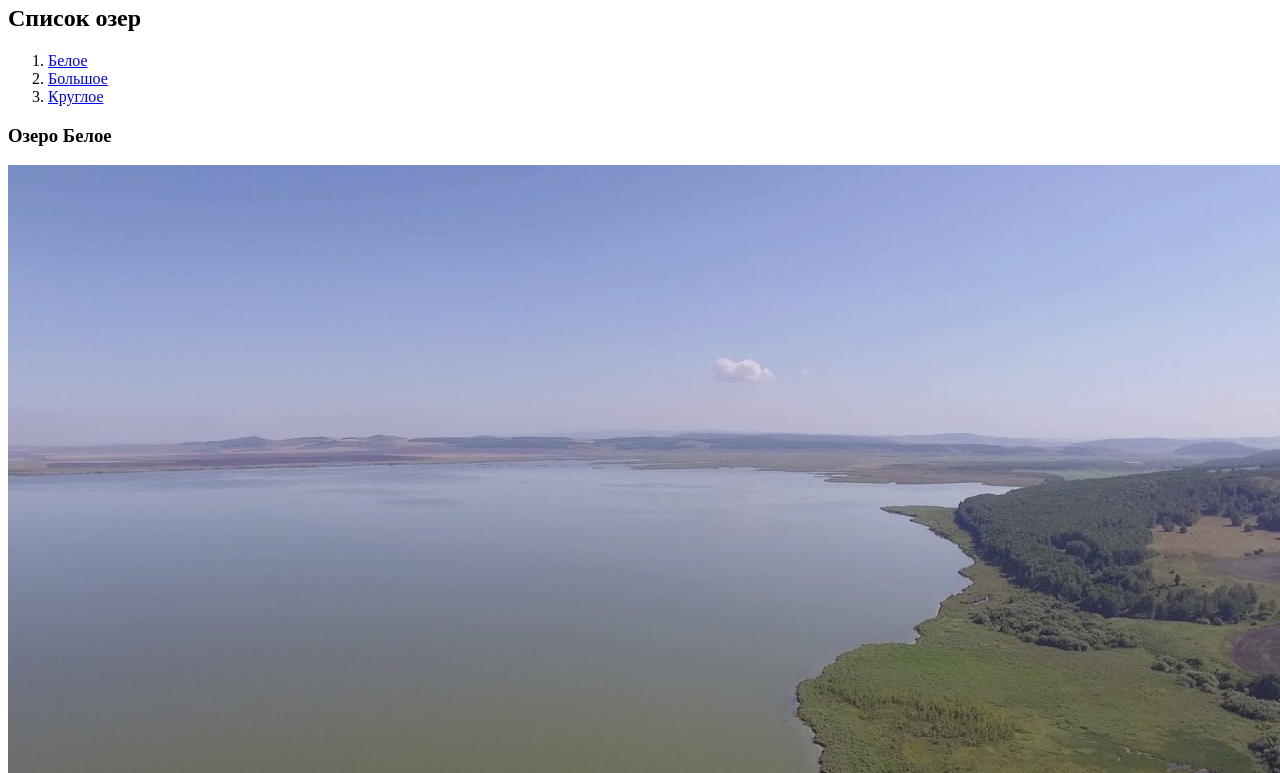
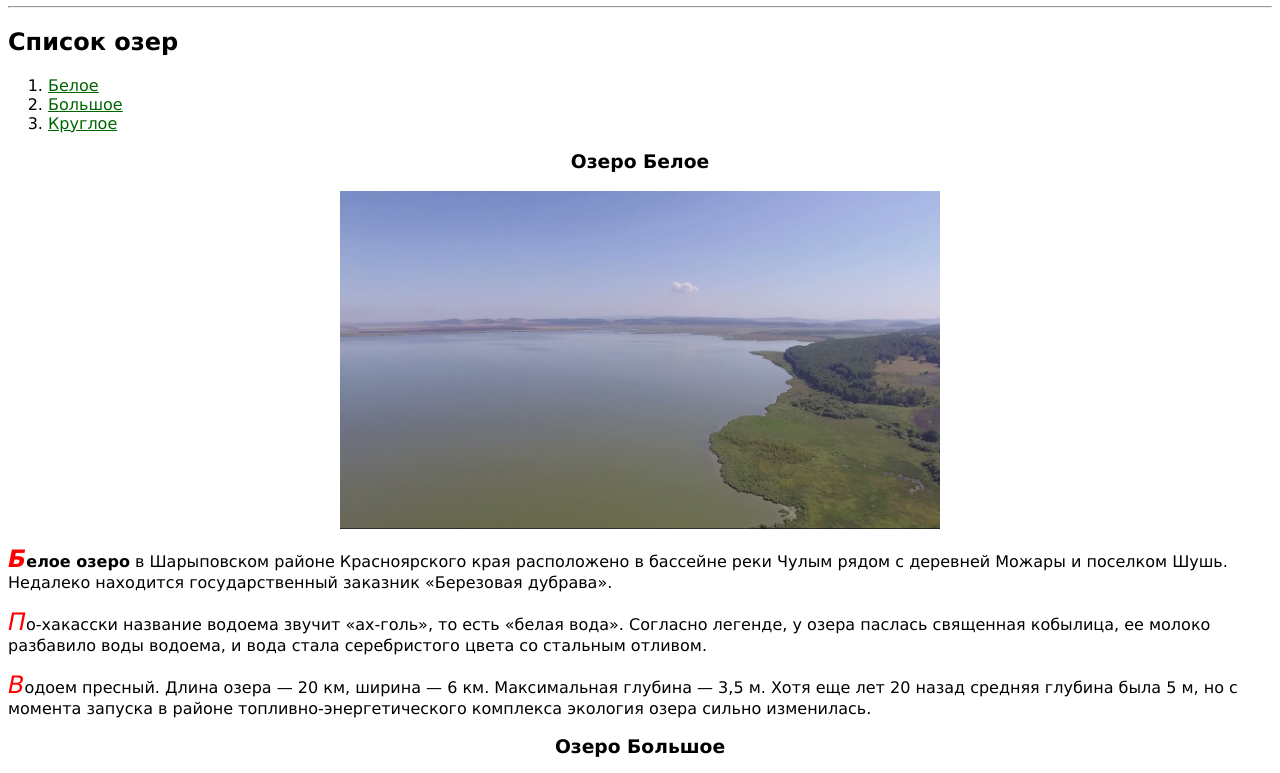
Before and after one commit to Amokke/HTML_CSS, a plain HTML site: page Lesson2/index.html in a window 1280 px wide. Shown: the part 75-848 px from the top of the page. Drawn offline with Linux system fonts and the light colour scheme.

Commit message:
Finish Homework

```diff
--- /dev/null
+++ b/Lesson2/css/style.css
@@ -0,0 +1,22 @@
+body {
+    font-family: Verdana, Geneva, Tahoma, sans-serif;
+}
+h1, h3 {
+    text-align: center;
+}
+h1 {
+    color: blue;
+}
+img {
+    display: block;
+    margin: 0 auto;
+    width: 600px;
+}
+p::first-letter{
+    font-style: italic;
+    font-size: 150%;
+    color: #ff0000;
+}
+a {
+    color: darkgreen;
+}
--- a/Lesson2/index.html
+++ b/Lesson2/index.html
@@ -4,10 +4,12 @@
     <meta charset="UTF-8">
     <meta http-equiv="X-UA-Compatible" content="IE=edge">
     <meta name="viewport" content="width=device-width, initial-scale=1.0">
+    <link rel="stylesheet" href="css/style.css">
     <title>Document</title>
 </head>
 <body>
     <div><h1>Озера Шарыповского района Красноярского края</h1></div>
+    <hr>
     <div>
         <h2>Список озер</h2>
         <ol>
@@ -19,17 +21,17 @@
     </div>
     <div>
             <h3>Озеро Белое</h3>
-            <img src="/Lesson2/image/beloe.jpg" alt="Озеро Белое">
-            <p>Белое озеро в Шарыповском районе Красноярского края расположено в бассейне реки Чулым рядом с деревней Можары и поселком Шушь. Недалеко находится государственный заказник «Березовая дубрава».</p>
+            <img src="image/beloe.jpg" alt="Озеро Белое">
+            <p><strong>Белое озеро</strong> в Шарыповском районе Красноярского края расположено в бассейне реки Чулым рядом с деревней Можары и поселком Шушь. Недалеко находится государственный заказник «Березовая дубрава».</p>
             <p>По-хакасски название водоема звучит «ах-голь», то есть «белая вода». Согласно легенде, у озера паслась священная кобылица, ее молоко разбавило воды водоема, и вода стала серебристого цвета со стальным отливом.</p>
             <p>Водоем пресный. Длина озера — 20 км, ширина — 6 км. Максимальная глубина — 3,5 м. Хотя еще лет 20 назад средняя глубина была 5 м, но с момента запуска в районе топливно-энергетического комплекса экология озера сильно изменилась.</p>
             <h3>Озеро Большое</h3>
-            <img src="/Lesson2/image/bolshoe.jpg" alt="Озеро Большое">
-            <p>Озеро Парное или, как его еще называют, Большое — водоем, расположенный в Шарыповском районе Красноярского края. Первое название связано с близостью к северному берегу села Парная, а вот второе распространено гораздо больше, обусловлено оно тем, что озеро является одним из самых больших в крае. Его длина составляет порядка 12 км, ширина — около 5 км, площадь достигает почти 33 кв. м. Глубина в некоторых местах доходит до 29 метров.</p>
+            <img src="image/bolshoe.jpg" alt="Озеро Большое">
+            <p><strong>Озеро Парное</strong> или, как его еще называют, Большое — водоем, расположенный в Шарыповском районе Красноярского края. Первое название связано с близостью к северному берегу села Парная, а вот второе распространено гораздо больше, обусловлено оно тем, что озеро является одним из самых больших в крае. Его длина составляет порядка 12 км, ширина — около 5 км, площадь достигает почти 33 кв. м. Глубина в некоторых местах доходит до 29 метров.</p>
             <p>Раньше озеро называли Божьим, возможно, наши предки считали эти места священными, на это указывают археологические находки вблизи берегов — курганы и святилища. Дно озера преимущественно песчаное, однако попадаются участки с илом. На западе озеро окружают леса, здесь много теневых участков, на которых особенно приятно отдыхать в жаркую погоду. На восточном берегу преобладают степи.</p>
             <p>В водоем впадает несколько ручьев и рек, одна из них перетекает из расположенного рядом Малого озера. Поблизости также находится озеро Круглое, привлекающее туристов красотой местности, открывающимися видами, водопадом, который стекает в Малое озеро.</p>
             <h3>Озеро круглое</h3>
-            <img src="/Lesson2/image/krugloe.jpg" alt="Озеро круглое">
+            <img src="image/krugloe.jpg" alt="Озеро круглое">
             <p>В Шарыповском районе Красноярского края есть удивительное озеро Круглое, известное также как Келинголь. Оно раскинулось в 2,2 км к югу от села Большое озеро. С восточной стороны от него, примерно в 50 метрах, находится озеро Малое, которое ниже на 26 метров. Вокруг водоема невероятно красивая природа, здесь чистый и свежий воздух, который местные жители считают целебным. Свое наименование озеро получило благодаря идеальной овальной форме.</p>
             <p>Длина озера Круглое — 1 км, ширина — 400 м, глубина — 80 м.</p>
             <p>Вода в озере чистая и прозрачная, согласно исследованиям все компоненты, содержащиеся в ней, не превышают предельно допустимой нормы. Водоем тектонического происхождения, поэтому местами, на самой большой глубине, вода приобретает темно-фиолетовый оттенок, что хорошо заметно с возвышенности, окружающей его со всех сторон. Донные отложения в озере считаются целебными, как и множество ключей, бьющих вблизи него.</p>
```
Also changed, not shown: Lesson2/style.css (deleted), index.html (deleted), 1 other file.
